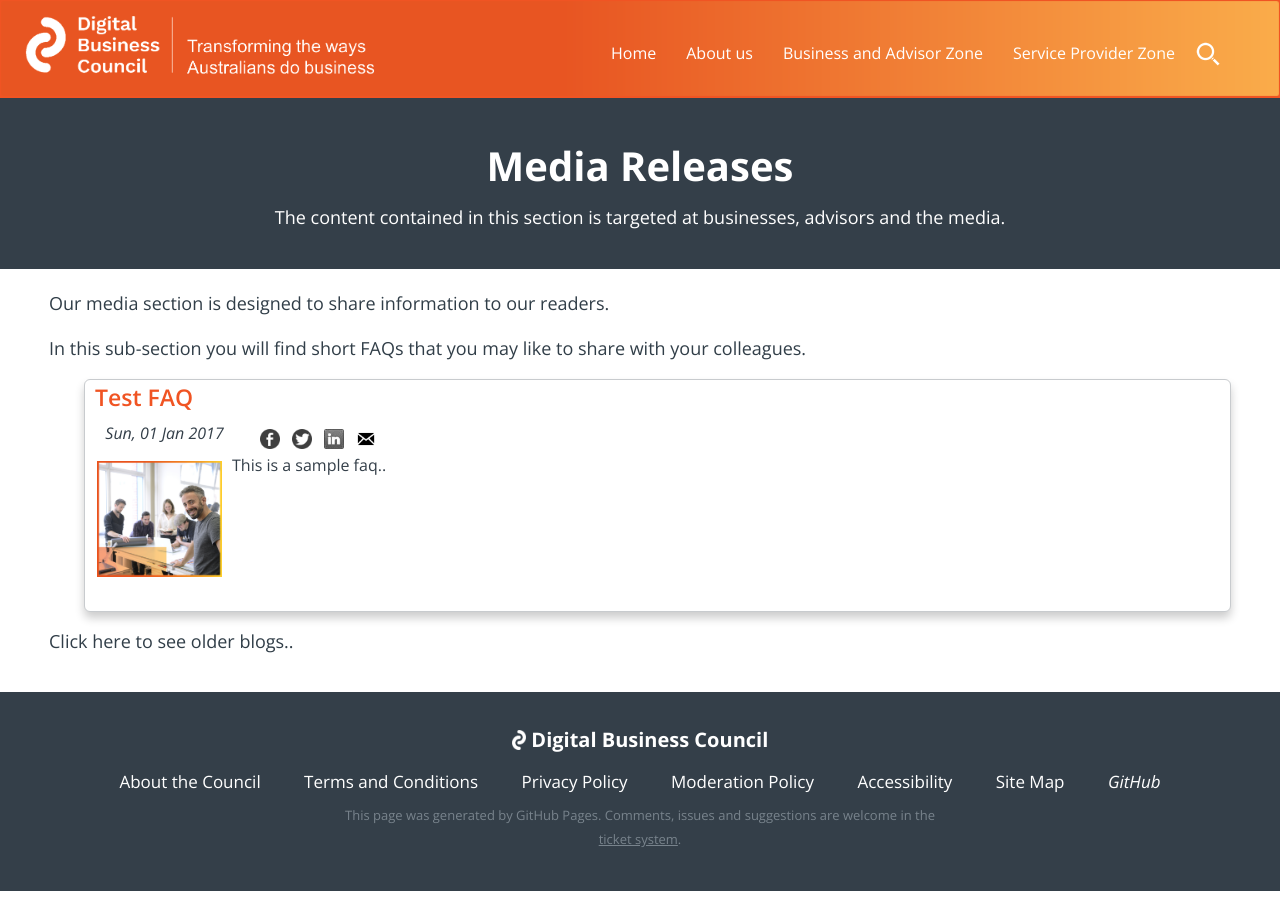
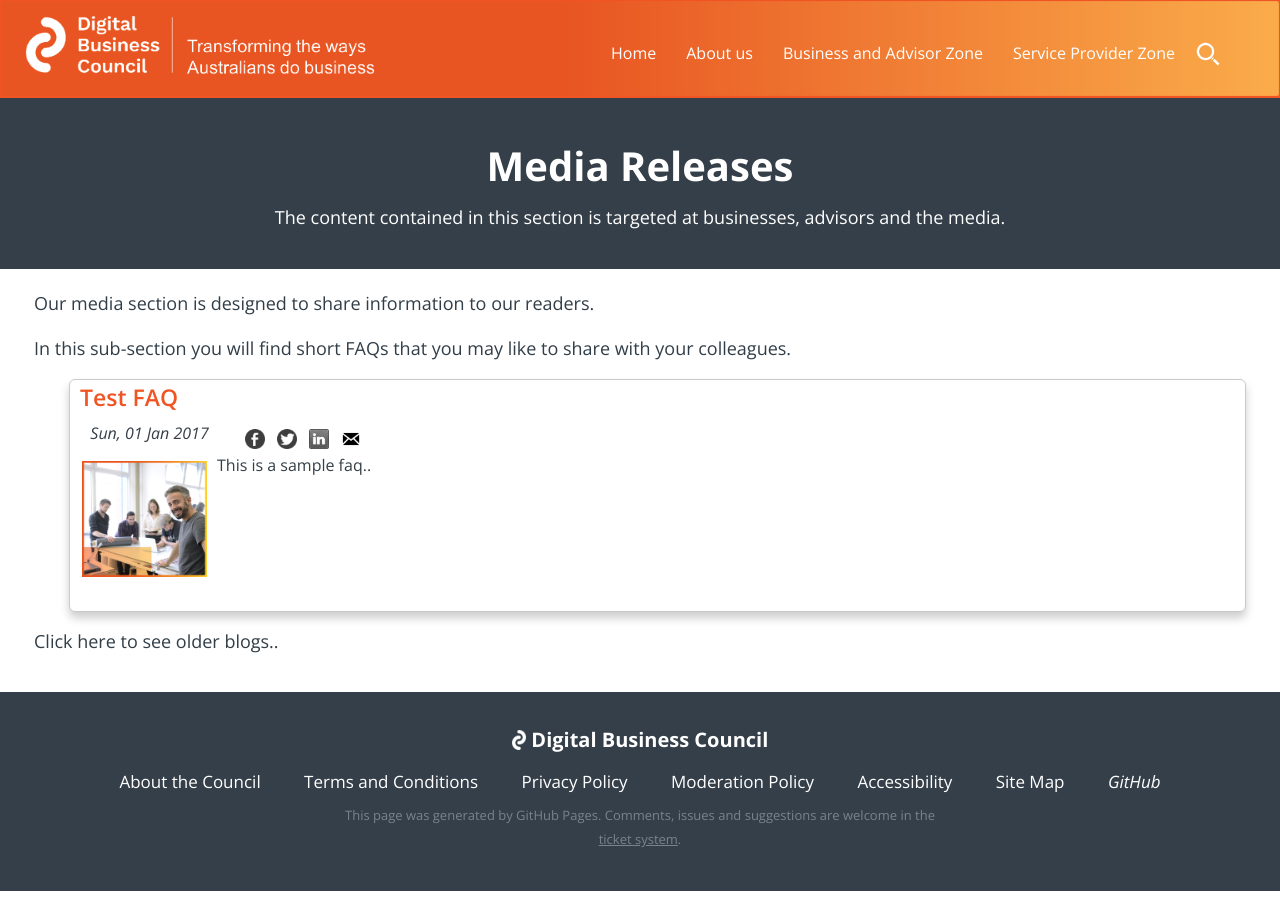
Before and after one commit to Digital-Business-Council/Digital-Business-Council.github.io, a Jekyll site: the page built from pages/business-zone/blogs/faq-landing-page.md, in a window 1280 px wide. Built offline with Jekyll 4.4.1, drawn with Linux system fonts in a browser that asks for light colours.

Commit message:
Update _common.scss

```diff
--- a/_sass/_common.scss
+++ b/_sass/_common.scss
@@ -36,7 +36,7 @@ img{
 }
 .main-content-blog{
   display: table;
-  max-width: 1212px;
+  max-width: 1300px;
   margin: 0 auto;
   padding: 0 15px;
 
@@ -48,7 +48,7 @@ img{
 .page-content-blog{
   display: table-cell;
   padding: 20px 0;
-  width:1300px;
+  width:1212px;
 }
 
 .page-sidebar{
```
